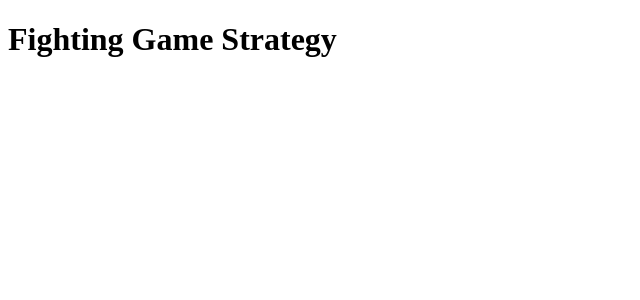
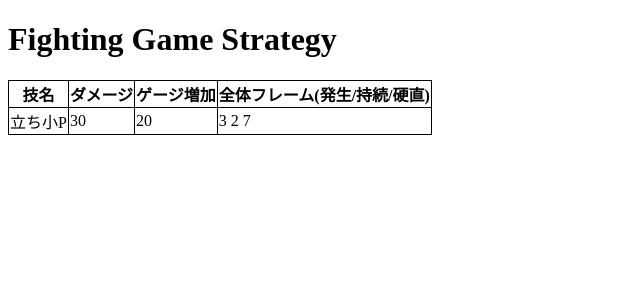
Before and after one commit to ydoi/fighting-game-strategy, a React app: page / in a window 1280 px wide. Shown: the top 300 px of the page, without its empty margins (0-640 px from the left). Built offline with nearby package versions, Linux system fonts and the light colour scheme.

Commit message:
[add]css-loader

```diff
--- a/package.json
+++ b/package.json
@@ -12,6 +12,8 @@
   "devDependencies": {
     "@types/react": "^16.9.36",
     "@types/react-dom": "^16.9.8",
+    "css-loader": "^3.6.0",
+    "style-loader": "^1.2.1",
     "ts-loader": "^7.0.5",
     "typescript": "^3.9.5",
     "webpack": "^4.43.0",
--- /dev/null
+++ b/src/components/FrameDataTable.tsx
@@ -0,0 +1,49 @@
+import React from "react";
+
+import "./style.css";
+
+type SkillData = {
+  name: string;
+  damage: number;
+  gauge: number;
+  generateFrame: number;
+  continuousFrame: number;
+  stiffnessFrame: number;
+}
+
+type Props = {
+  skillDatas: Array<SkillData>
+}
+
+export const FrameDataTable = (props: Props) => {
+  return (
+    <table className="FrameDataTable__table">
+      <tr>
+        <th>技名</th>
+        {/* <th>属性</th> */}
+        {/* <th>コマンド</th> */}
+        <th>ダメージ</th>
+        {/* <th>スタン値</th> */}
+        <th>ゲージ増加</th>
+        {/* <th>キャンセル</th> */}
+        <th>全体フレーム(発生/持続/硬直)</th>
+        {/* <th>ガード硬直差</th> */}
+        {/* <th>ヒット硬直差</th> */}
+        {/* <th>Vトリガーキャンセル硬直差</th> */}
+        {/* <th>Vトリガーヒット硬直差</th> */}
+      </tr>
+      { props.skillDatas.map(s =>
+        {
+          return (
+            <tr>
+              <td>{ s.name }</td>
+              <td>{ s.damage }</td>
+              <td>{ s.gauge }</td>
+              <td>{ `${s.generateFrame} ${s.continuousFrame} ${s.stiffnessFrame}` }</td>
+            </tr>
+          )
+        })
+      }
+    </table>
+  )
+}
--- a/src/components/pages/App.tsx
+++ b/src/components/pages/App.tsx
@@ -1,7 +1,12 @@
 import React from "react";
+
+import { FrameDataTable } from "../FrameDataTable";
 
 export const App = () => {
   return (
-    <h1>Fighting Game Strategy</h1>
+    <div>
+      <h1>Fighting Game Strategy</h1>
+      <FrameDataTable skillDatas = { [ { name: '立ち小P', damage: 30, gauge: 20, generateFrame: 3, continuousFrame: 2, stiffnessFrame:　7 } ] } />
+    </div>
   );
 };
--- /dev/null
+++ b/src/components/style.css
@@ -0,0 +1,7 @@
+table, th, td {
+  border: 1px solid black;
+}
+
+.FrameDataTable__table {
+  border-collapse: collapse;
+}
--- a/webpack.config.js
+++ b/webpack.config.js
@@ -24,6 +24,16 @@ module.exports = {
         test: /\.tsx?$/,
         // TypeScript をコンパイルする
         use: "ts-loader"
+      },
+      {
+        test: /\.css$/i,
+        use: [
+          "style-loader",
+          {
+            loader: "css-loader",
+            options: { url: false }
+          }
+        ]
       }
     ]
   },
```
Also changed, not shown: 1 other file (tests, documents, lock files or other folders).
